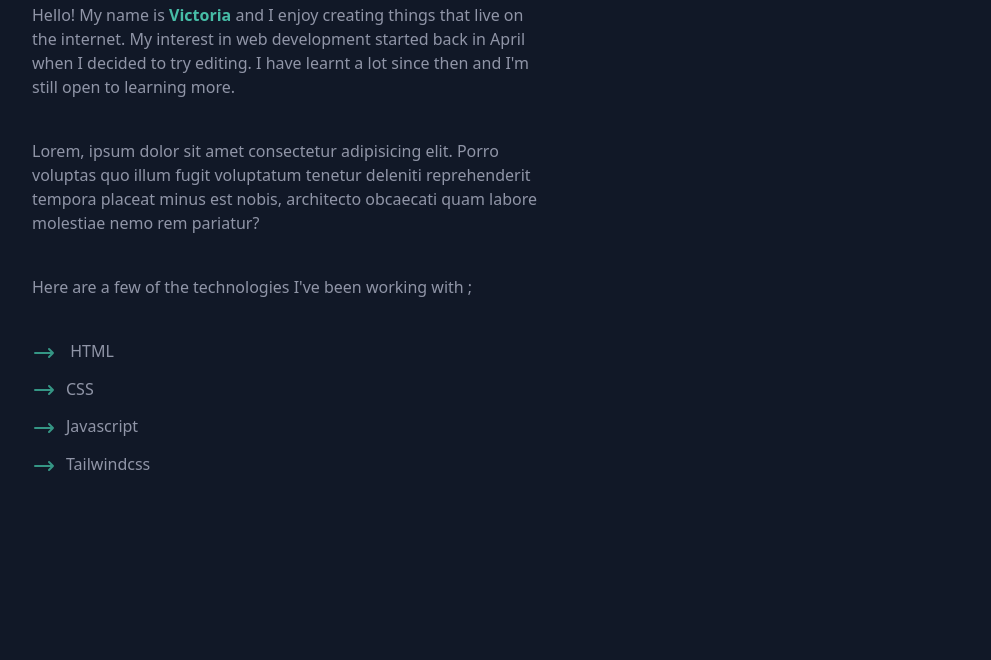
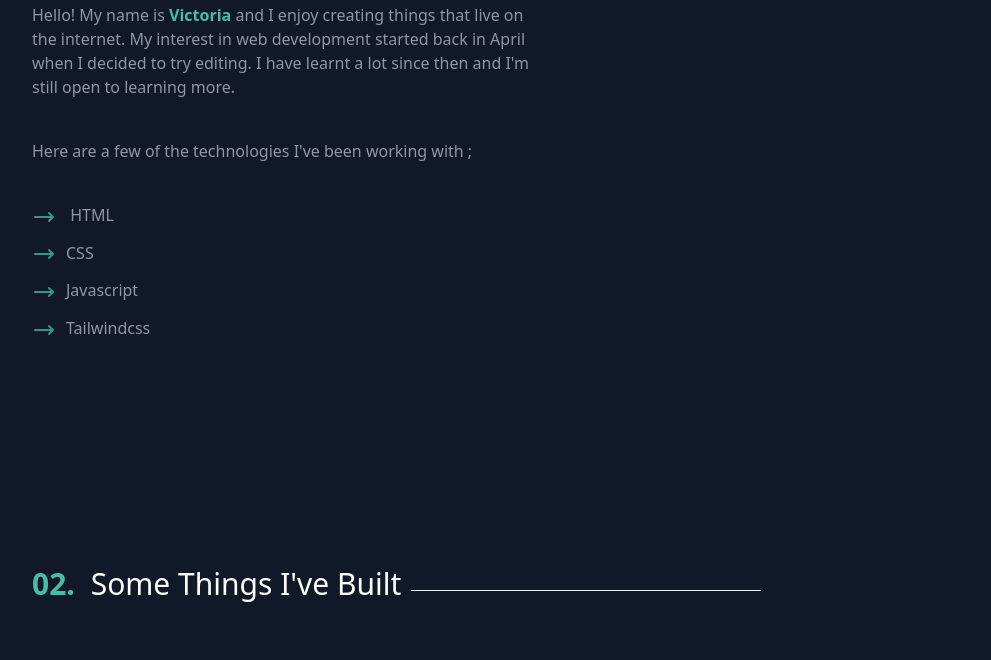
Before and after one commit to T-oluwadara/tofunmi-portfolio, a website: page index.html in a window 1280 px wide. Shown: the part 1033-1693 px from the top of the page, without its empty margins (112-1103 px from the left). Drawn offline with nearby package versions, Linux system fonts and the light colour scheme; a web font is replaced by a local one.

Commit message:
updated about

```diff
--- a/index.html
+++ b/index.html
@@ -91,12 +91,6 @@
                 live on the internet. My interest in web
                 development started back in April when I decided to try editing. I have learnt a lot since then and I'm
                 still open to learning more.
-            </p>
-
-            <p class="mt-10 text-darkGrayishBlue max-w-lg">
-                Lorem, ipsum dolor sit amet consectetur adipisicing elit. Porro voluptas quo illum fugit voluptatum
-                tenetur deleniti reprehenderit tempora placeat minus est nobis, architecto obcaecati quam labore
-                molestiae nemo rem pariatur?
             </p>
 
             <p class="mt-10 text-darkGrayishBlue max-w-lg">Here are a few of the technologies I've been working with ;
```
